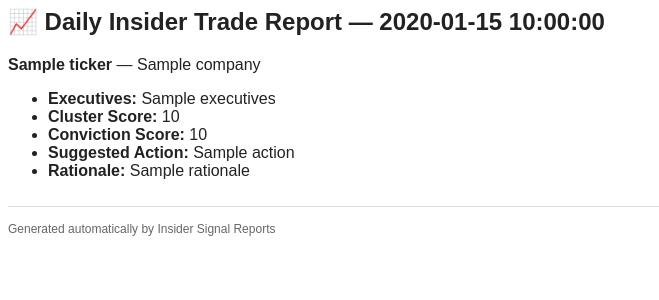
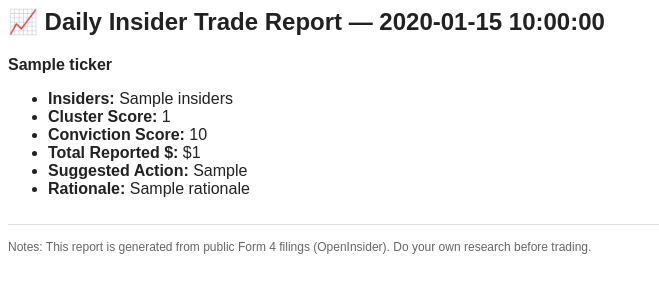
Before and after one commit to Samie-mirghani/insider-cluster-watch, a Python web app: template templates/daily_report.html in a window 1280 px wide. Shown: the top 300 px of the page, without its empty margins (0-659 px from the left). Run offline with Jinja, Linux system fonts and the light colour scheme; the template is opened without the code that fills it: most values are stand-ins (such as "Sample title", 1, 10 or a date in 2020).

Commit message:
Update daily_report.html

```diff
--- a/templates/daily_report.html
+++ b/templates/daily_report.html
@@ -1,18 +1,20 @@
+<!-- templates/daily_report.html -->
 <html>
   <body style="font-family:Arial,sans-serif;color:#222;">
     <h2>📈 Daily Insider Trade Report — {{ date }}</h2>
     {% for item in trades %}
       <div style="margin-bottom:15px;border-bottom:1px solid #ddd;padding-bottom:10px;">
-        <b>{{ item.ticker }}</b> — {{ item.company }}
+        <b>{{ item.ticker }}</b>
         <ul>
-          <li><b>Executives:</b> {{ item.executives }}</li>
-          <li><b>Cluster Score:</b> {{ item.cluster_score }}</li>
-          <li><b>Conviction Score:</b> {{ item.conviction_score }}</li>
-          <li><b>Suggested Action:</b> {{ item.action }}</li>
+          <li><b>Insiders:</b> {{ item.insiders }}</li>
+          <li><b>Cluster Score:</b> {{ item.cluster_count }}</li>
+          <li><b>Conviction Score:</b> {{ item.avg_conviction|round(2) }}</li>
+          <li><b>Total Reported $:</b> ${{ item.total_value|int }}</li>
+          <li><b>Suggested Action:</b> {{ item.suggested_action }}</li>
           <li><b>Rationale:</b> {{ item.rationale }}</li>
         </ul>
       </div>
     {% endfor %}
-    <p style="font-size:12px;color:#666;">Generated automatically by Insider Signal Reports</p>
+    <p style="font-size:12px;color:#666;">Notes: This report is generated from public Form 4 filings (OpenInsider). Do your own research before trading.</p>
   </body>
 </html>
```
